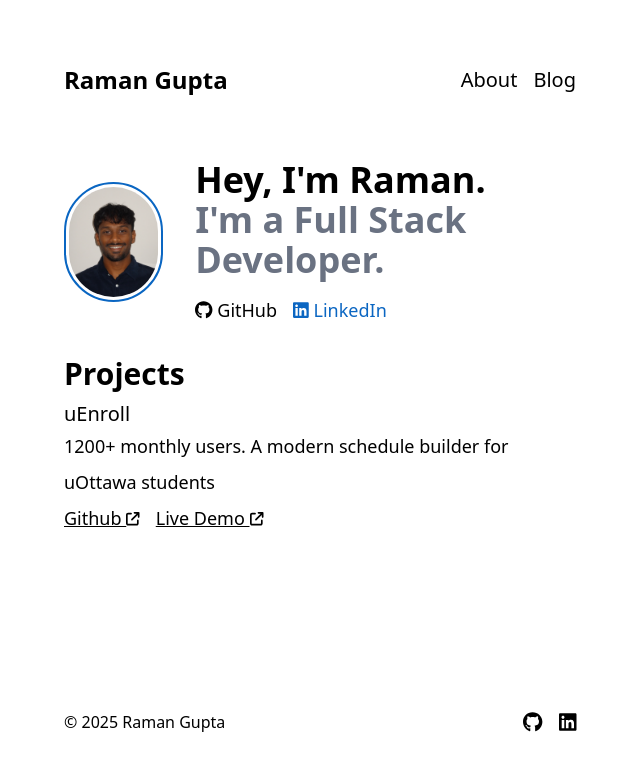
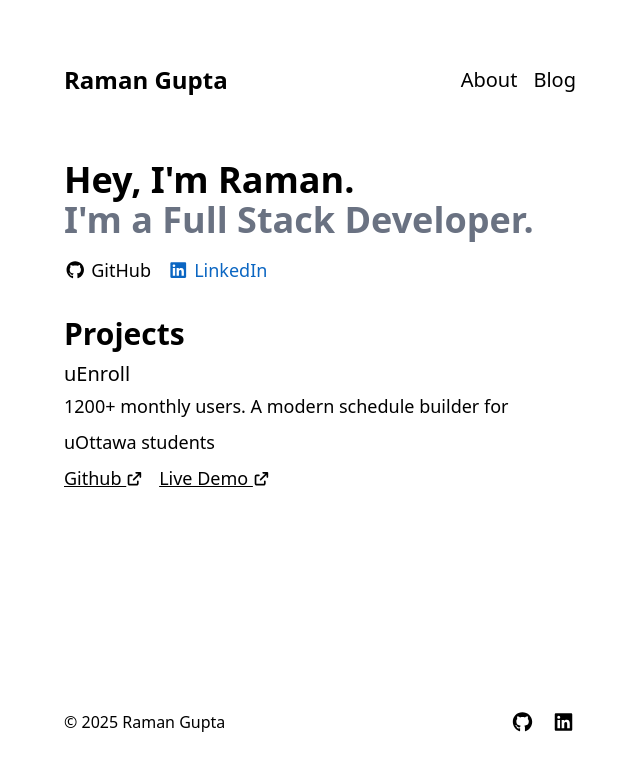
Before and after one commit to g-raman/personal-website, a Next.js app: page / in a window 1280 px wide. Shown: the top 770 px of the page, without its empty margins (320-960 px from the left). Built offline with nearby package versions, Linux system fonts and the light colour scheme.

Commit message:
Feat/remove profile (#4)
* cleanup: remove profile card

* chore: update dependencies

* feat: use latest version of pnpm

```diff
--- a/src/components/ProfileCard/ProfileCard.tsx
+++ b/src/components/ProfileCard/ProfileCard.tsx
@@ -1,4 +1,3 @@
-import Image from "next/image";
 import React from "react";
 import { faGithub, faLinkedin } from "@fortawesome/free-brands-svg-icons";
 import { FontAwesomeIcon } from "@fortawesome/react-fontawesome";
@@ -6,16 +5,6 @@ import { FontAwesomeIcon } from "@fortawesome/react-fontawesome";
 export default function ProfileCard() {
   return (
     <div className="flex flex-col items-center gap-8 md:flex-row">
-      <div className="relative h-30 w-30 rounded-full border-2 border-[#0a66c2] bg-white p-[3px]">
-        <Image
-          className="h-full w-full rounded-full object-cover"
-          src="/headshot.jpeg"
-          alt="Picture of Raman Gupta"
-          width={150}
-          height={150}
-        />
-      </div>
-
       <div className="flex flex-col items-center gap-4 md:items-start">
         <p className="text-center text-2xl font-bold sm:text-4xl md:text-left">
           <span>Hey, I&apos;m Raman.</span>
```
Also changed, not shown: package.json (+18 -18 lines), public/headshot.jpeg (deleted), 1 other file (tests, documents, lock files or other folders).
